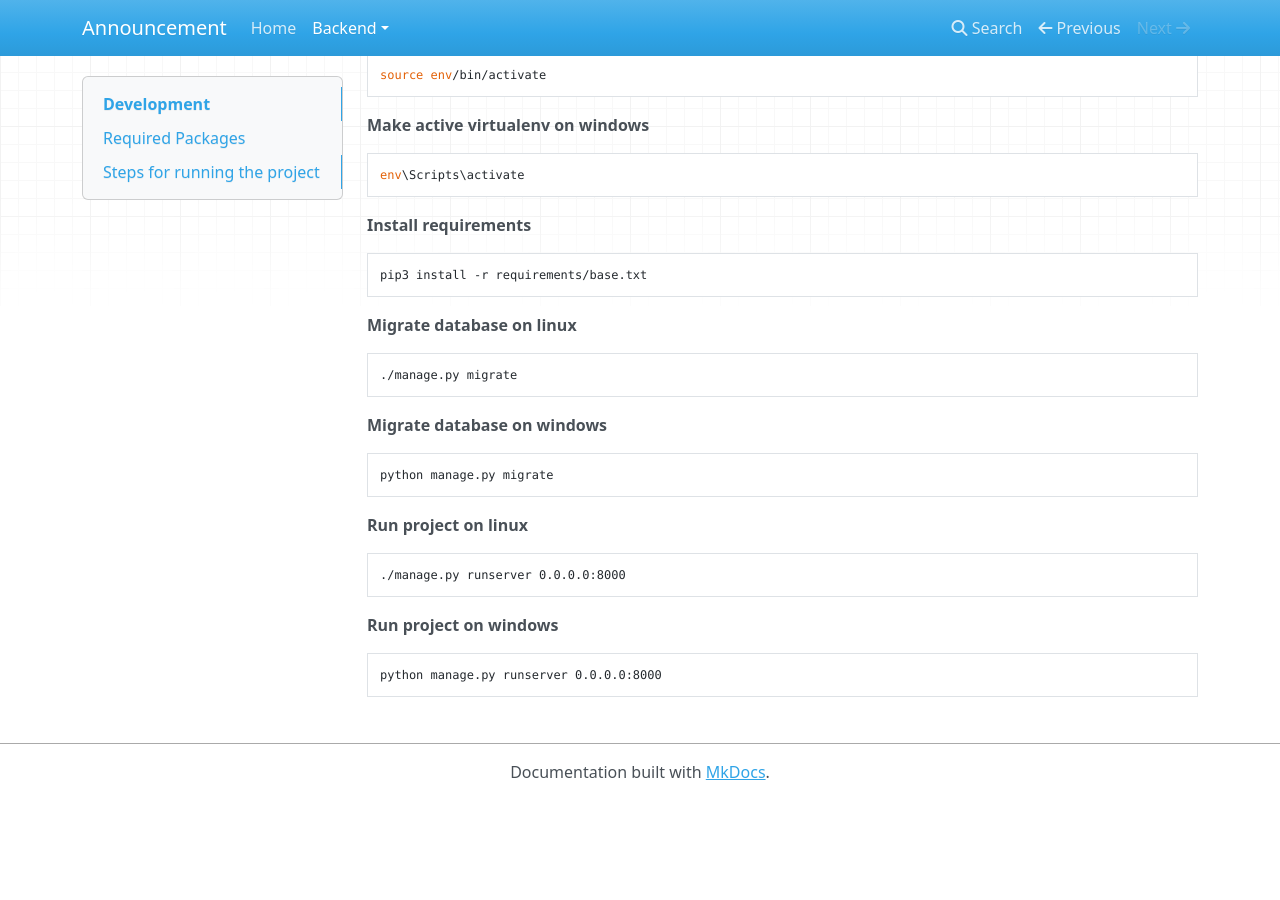
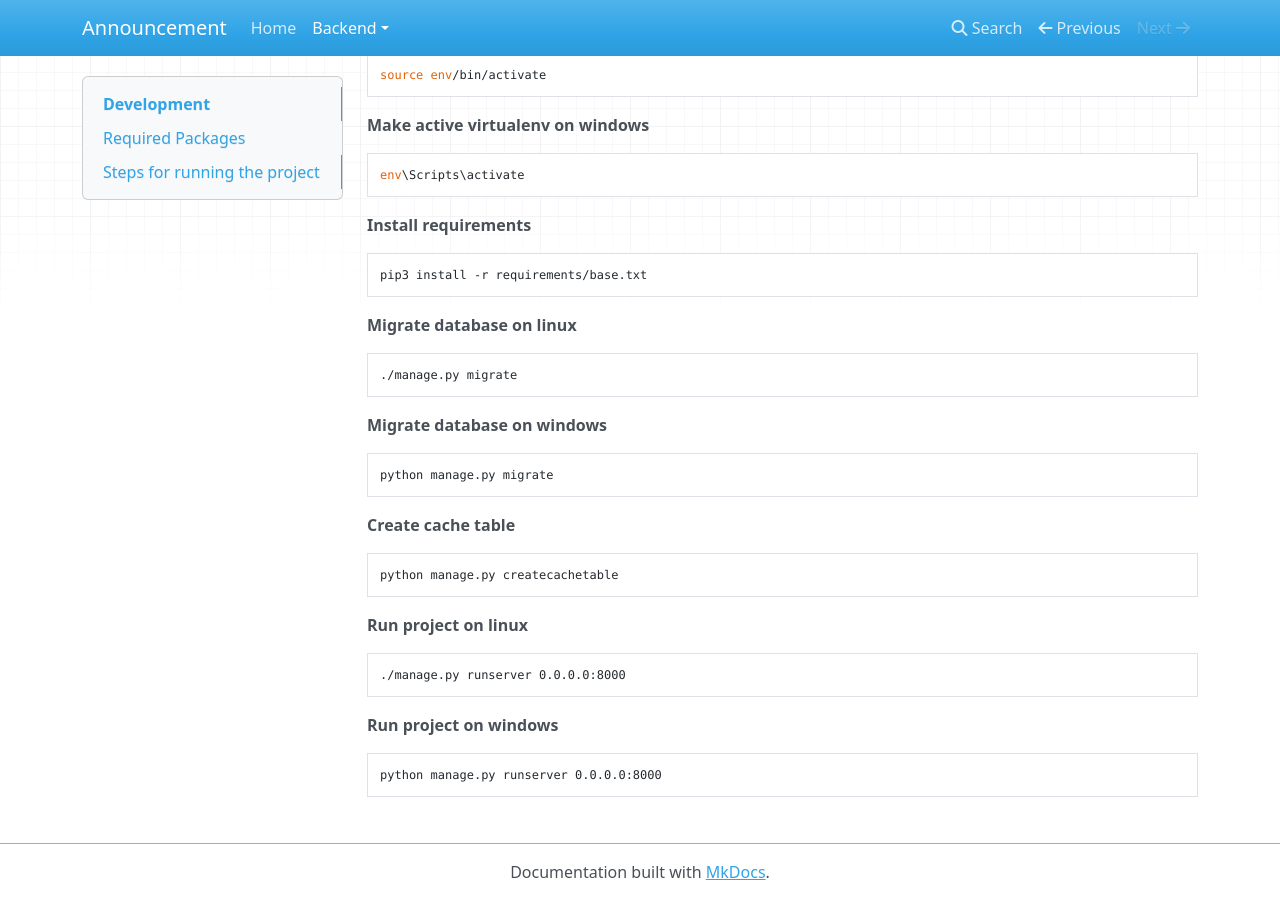
Before and after one commit to kaganndemirr/announcement-project, an MkDocs documentation site: the page built from docs/backend/development.md, in a window 1280 px wide and 900 px high, scrolled down 1014 px. Built offline with MkDocs 1.6.1, drawn with Linux system fonts in a browser that asks for light colours; nearby versions of some CDN libraries; before the commit the page ends 1814 px from its top, so only the background shows below that.

Commit message:
Add cache table command to docs

````diff
--- a/docs/backend/development.md
+++ b/docs/backend/development.md
@@ -70,6 +70,11 @@ pip3 install -r requirements/base.txt
 python manage.py migrate
 ```
 
+**Create cache table**
+```bash
+python manage.py createcachetable
+```
+
 **Run project on linux**
 ```bash
 ./manage.py runserver 0.0.0.0:8000
````
